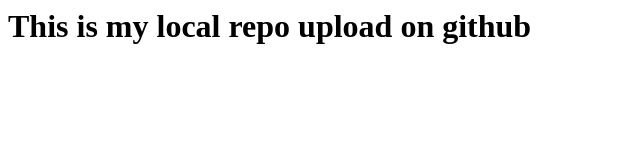
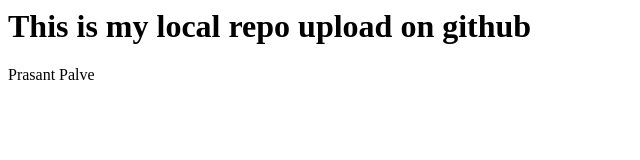
Before and after one commit to PrashantPalve01/LocalRepoLearn, a plain HTML site: page index.html in a window 1280 px wide. Shown: the full height of the page, 0-640 px from the left. Drawn offline with Linux system fonts and the light colour scheme.

Commit message:
Add paragraph tag

```diff
--- a/index.html
+++ b/index.html
@@ -1 +1,2 @@
 <h1>This is my local repo upload on github</h1>
+<p>Prasant Palve</p>
```
